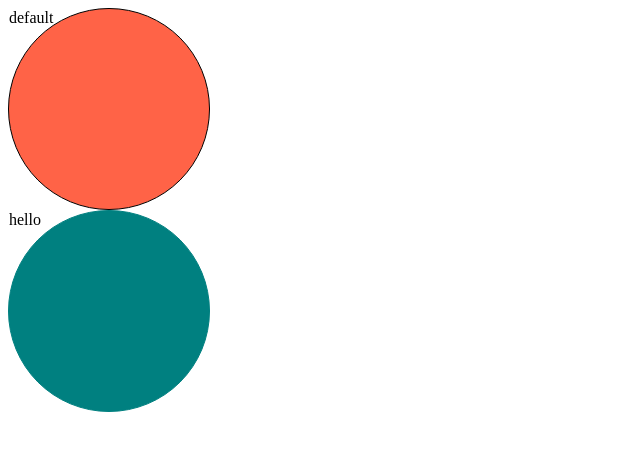
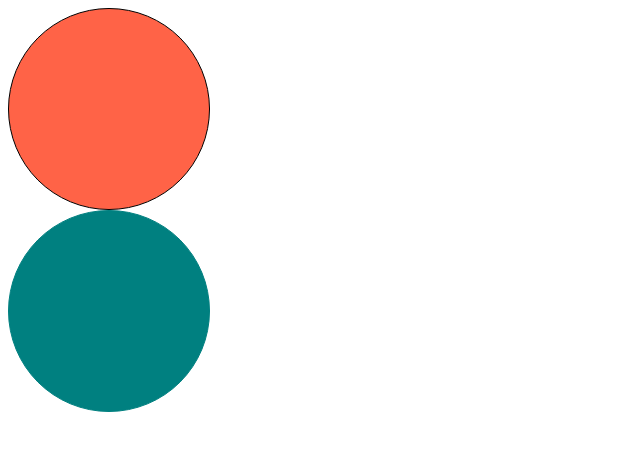
Before and after one commit to seunghyeokleeme/react-master-class, a React (Create React App) app: page / in a window 1280 px wide. Shown: the top 450 px of the page, without its empty margins (0-640 px from the left). Built offline with nearby package versions, Linux system fonts and the light colour scheme.

Commit message:
3.4 state

```diff
--- a/src/App.tsx
+++ b/src/App.tsx
@@ -5,7 +5,7 @@ function App() {
   return (
     <div>
       <Circle borderColor="black" bgColor="tomato" />
-      <Circle text="hello" bgColor="teal" />
+      <Circle bgColor="teal" />
     </div>
   );
 }
--- a/src/Circle.tsx
+++ b/src/Circle.tsx
@@ -1,3 +1,4 @@
+import { useState } from "react";
 import styled from "styled-components";
 
 interface ContainerProps {
@@ -16,15 +17,12 @@ const Container = styled.div<ContainerProps>`
 interface CircleProps {
   bgColor: string;
   borderColor?: string;
-  text?: string;
 }
 
-function Circle({ bgColor, borderColor, text = "default" }: CircleProps) {
-  return (
-    <Container bgColor={bgColor} borderColor={borderColor ?? bgColor}>
-      {text}
-    </Container>
-  );
+function Circle({ bgColor, borderColor }: CircleProps) {
+  const [value, setValue] = useState("");
+
+  return <Container bgColor={bgColor} borderColor={borderColor ?? bgColor} />;
 }
 
 export default Circle;
```
